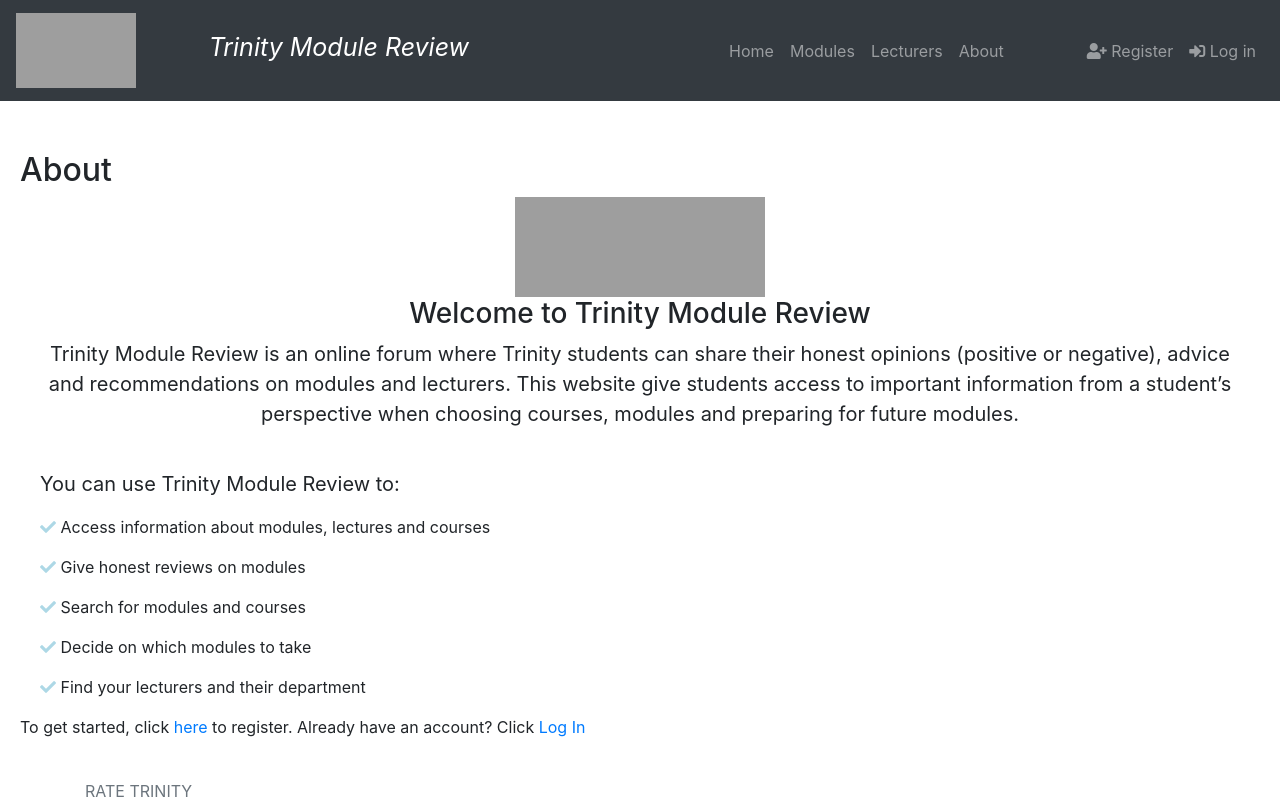
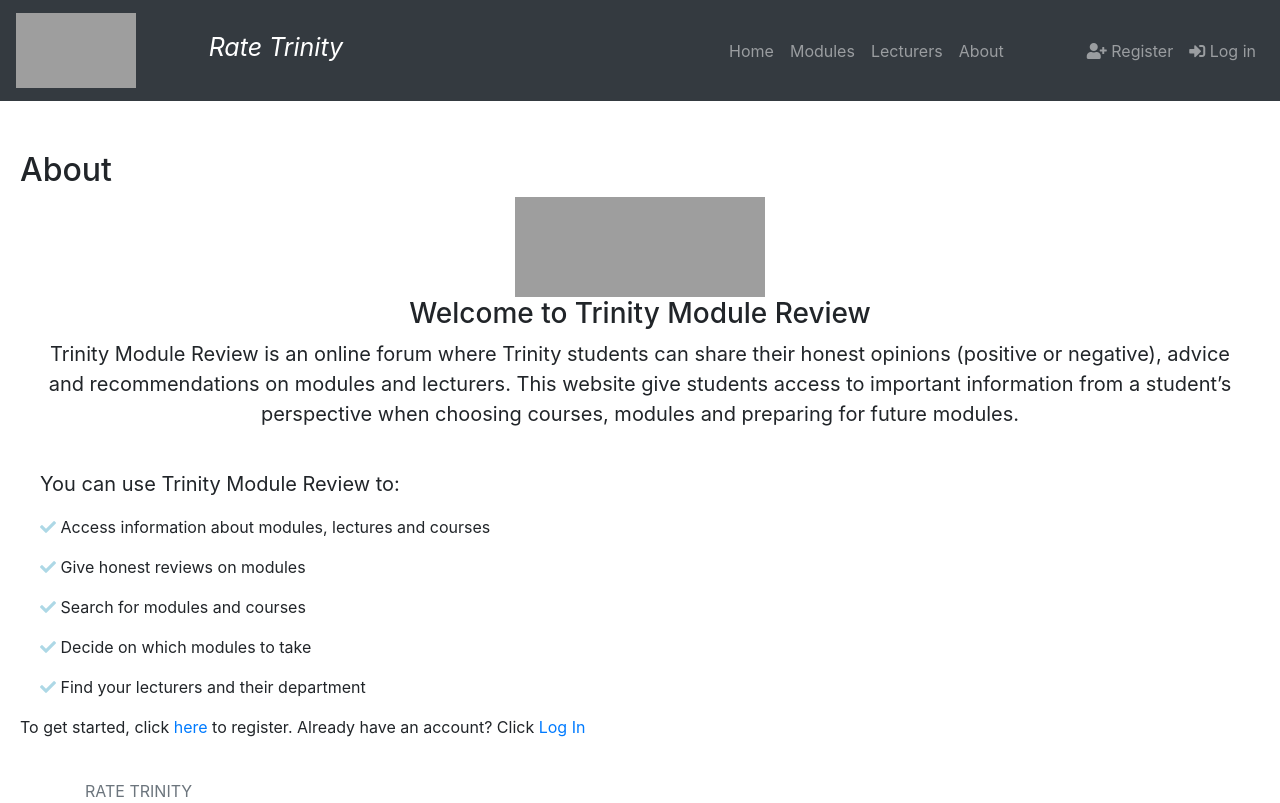
Before and after one commit to SeanFitzpatrick0/EBII1819--Trinity_Module_Review, a Django app: page /about/ in a window 1280 px wide. Run offline with Django 3.2, Linux system fonts and the light colour scheme; some libraries are stand-ins or nearby versions; grey boxes are pictures that could not be loaded.

Commit message:
editing header

```diff
--- a/Rate_Trinity/home/templates/home/header.html
+++ b/Rate_Trinity/home/templates/home/header.html
@@ -1,4 +1,3 @@
-
 <!DOCTYPE html>
 <html lang="en">
 <head>
@@ -26,7 +25,7 @@
     <a>
     <a class="navbar-brand" href="{% url 'homepage' %}">
       <img src = "https://www.tcd.ie/library/assets/img/TCD-crest/white-stacked-trinity.png" width = "120" height ="75">
-      <i style="padding-left:67px; font-size:25px">Trinity Module Review</i>
+      <i style="padding-left:67px; font-size:25px">Rate Trinity</i>
     </a>
     <button class="navbar-toggler" type="button" data-toggle="collapse" data-target="#navbarNavAltMarkup" aria-controls="navbarNavAltMarkup" aria-expanded="false" aria-label="Toggle navigation">
       <span class="navbar-toggler-icon"></span>
```
